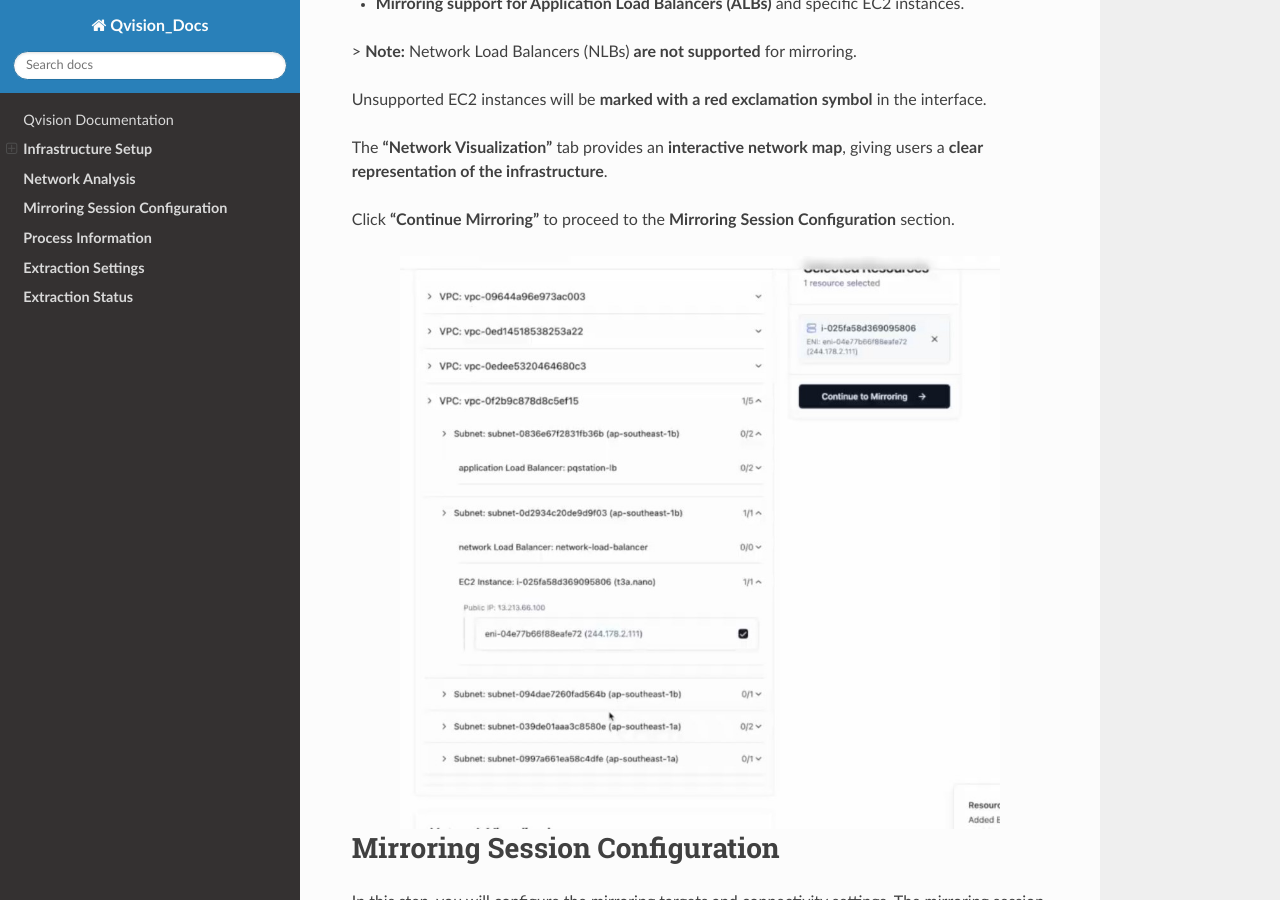
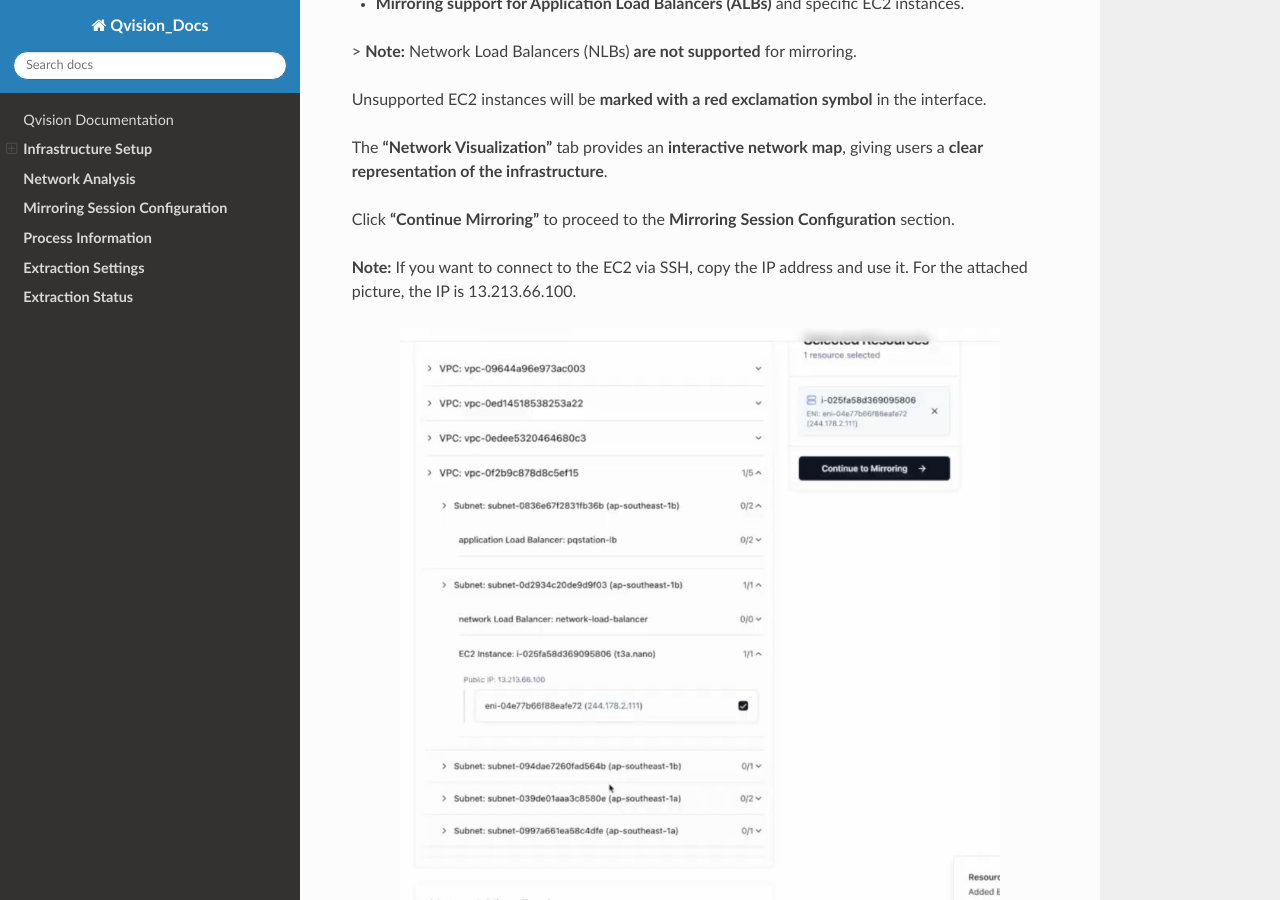
Before and after one commit to akilesh1706/Qvision-Docs, a Sphinx documentation site: the page built from source/index.rst, in a window 1280 px wide and 900 px high, scrolled down 5141 px. Built offline with Sphinx 7.4.7 and the Read the Docs theme 3.1.0, drawn with Linux system fonts in a browser that asks for light colours.

Commit message:
IP address docs

```diff
--- a/source/index.rst
+++ b/source/index.rst
@@ -118,6 +118,9 @@ The **"Network Visualization"** tab provides an **interactive network map**, giv
 
 Click **"Continue Mirroring"** to proceed to the **Mirroring Session Configuration** section.
 
+**Note:** If you want to connect to the EC2 via SSH, copy the IP address and use it. For the
+attached picture, the IP is 13.213.66.100.
+
 .. image:: _static/SelectingEC2_BeforeMirroring_6.jpeg
    :alt: Qvision Get Started
    :width: 600px
```
Also changed, not shown: 5 other files.
